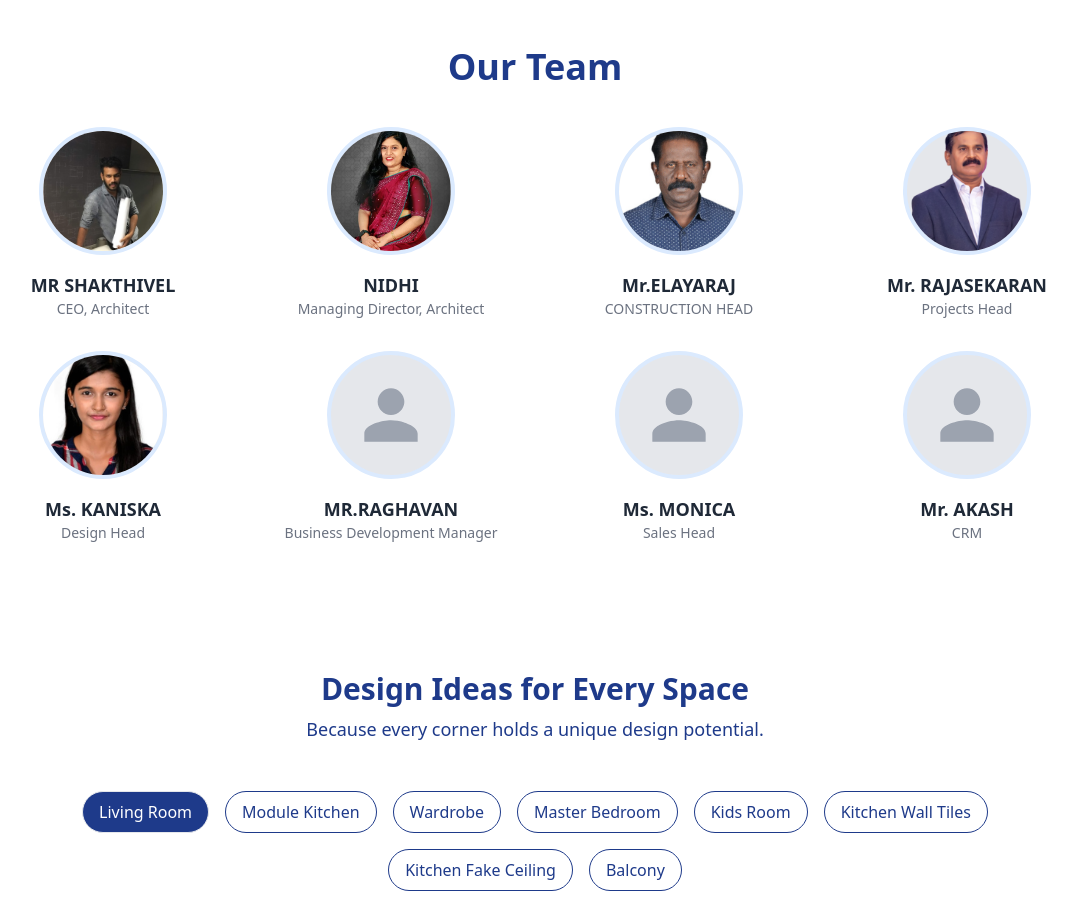
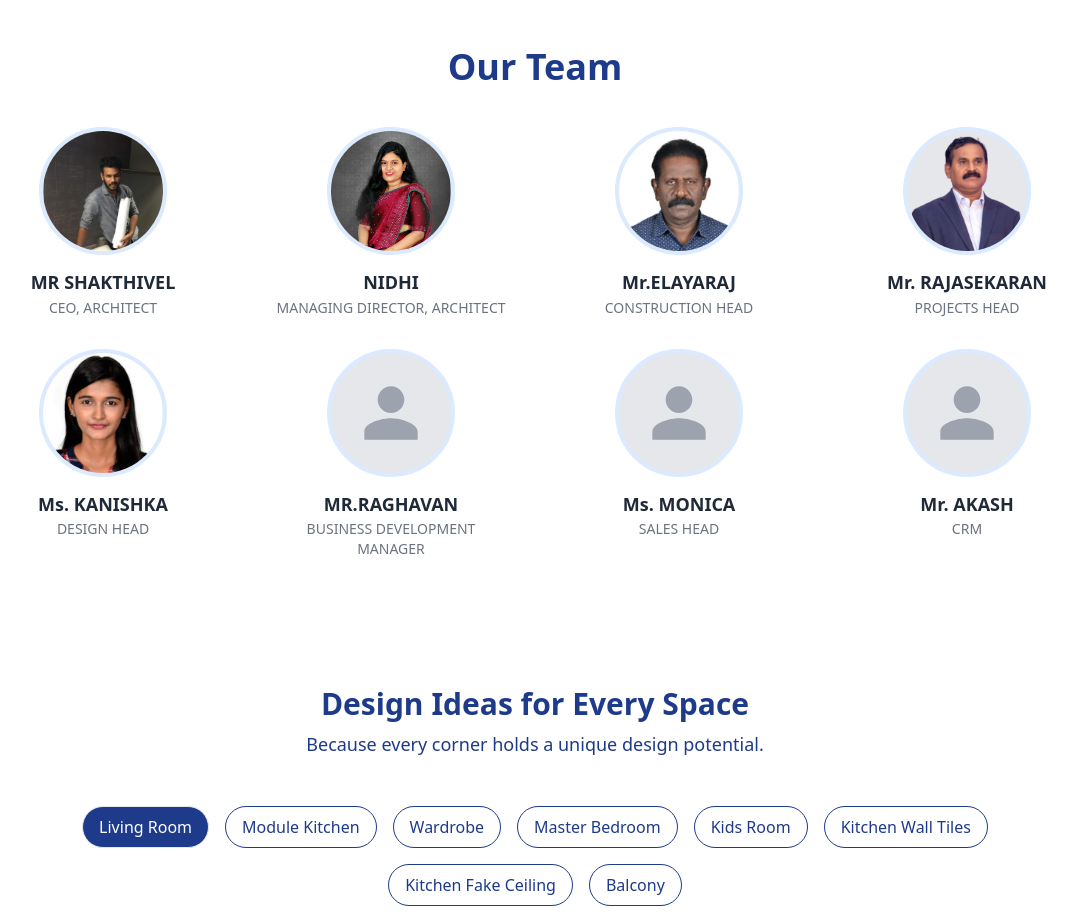
Before and after one commit to VidhunM/architect, a React (Vite) app: page / in a window 1280 px wide. Shown: the part 2600-3524 px from the top of the page, without its empty margins (105-1182 px from the left). Built offline with nearby package versions, Linux system fonts and the light colour scheme.

Commit message:
Update OurTeams.tsx

```diff
--- a/src/components/OurTeams.tsx
+++ b/src/components/OurTeams.tsx
@@ -22,7 +22,7 @@ const teamMembers: TeamMember[] = [
   },
   {
     name: 'Mr.ELAYARAJ',
-    title: 'CONSTRUCTION HEAD',
+    title: 'Construction Head',
     image: '/images/team/Picture2.png',
     details: 'Head of construction operations.',
   },
@@ -33,7 +33,7 @@ const teamMembers: TeamMember[] = [
     details: 'Oversees all projects.',
   },
   {
-    name: 'Ms. KANISKA',
+    name: 'Ms. KANISHKA',
     title: 'Design Head',
     image: '/images/team/Picture4.png',
     details: 'Head of design team.',
@@ -64,7 +64,9 @@ const OurTeam = () => {
   return (
     <section id="our-team" className="py-20 bg-white">
       <div className="max-w-6xl mx-auto px-4">
-        <h2 className="text-3xl md:text-4xl font-bold text-center mb-10 text-blue-900">Our Team</h2>
+        <h2 className="text-3xl md:text-4xl font-bold text-center mb-10 text-blue-900">
+          Our Team
+        </h2>
         <div className="grid grid-cols-2 sm:grid-cols-3 md:grid-cols-4 gap-6 md:gap-8">
           {teamMembers.map((member, idx) => (
             <div
@@ -72,16 +74,30 @@ const OurTeam = () => {
               className="flex flex-col items-center cursor-pointer group"
               onClick={() => setSelected(member)}
             >
-              <div className="w-28 h-28 md:w-32 md:h-32 rounded-full overflow-hidden bg-gray-200 flex items-center justify-center mb-4 border-4 border-blue-100 group-hover:border-blue-400 transition">
+              <div className="w-28 h-28 md:w-32 md:h-32 rounded-full overflow-hidden bg-gray-200 flex items-center justify-center mb-4 border-4 border-blue-100 group-hover:border-blue-400 transition shrink-0">
                 {member.image ? (
-                  <img src={member.image} alt={member.name} className="object-cover w-full h-full" />
+                  <img
+                    src={member.image}
+                    alt={member.name}
+                    className={`w-full h-full object-cover ${idx === 0 ? 'object-center' : 'object-top'}`}
+                  />
                 ) : (
-                  <svg className="w-16 h-16 text-gray-400" fill="currentColor" viewBox="0 0 24 24"><path d="M12 12c2.7 0 5-2.3 5-5s-2.3-5-5-5-5 2.3-5 5 2.3 5 5 5zm0 2c-3.3 0-10 1.7-10 5v3h20v-3c0-3.3-6.7-5-10-5z" /></svg>
+                  <svg
+                    className="w-16 h-16 text-gray-400"
+                    fill="currentColor"
+                    viewBox="0 0 24 24"
+                  >
+                    <path d="M12 12c2.7 0 5-2.3 5-5s-2.3-5-5-5-5 2.3-5 5 2.3 5 5 5zm0 2c-3.3 0-10 1.7-10 5v3h20v-3c0-3.3-6.7-5-10-5z" />
+                  </svg>
                 )}
               </div>
-              <div className="text-center">
-                <h3 className="font-semibold text-lg text-gray-800">{member.name}</h3>
-                <p className="text-sm text-gray-500">{member.title}</p>
+              <div className="text-center px-2">
+                <h3 className="font-semibold text-lg text-gray-800 leading-tight">
+                  {member.name}
+                </h3>
+                <p className="text-sm text-gray-500 leading-snug whitespace-normal break-words mt-1 uppercase">
+                  {member.title}
+                </p>
               </div>
             </div>
           ))}
@@ -99,15 +115,25 @@ const OurTeam = () => {
                 &times;
               </button>
               <div className="flex flex-col items-center">
-                <div className="w-24 h-24 rounded-full overflow-hidden bg-gray-200 mb-4">
+                <div className="w-24 h-24 rounded-full overflow-hidden bg-gray-200 mb-4 flex items-center justify-center">
                   {selected.image ? (
-                    <img src={selected.image} alt={selected.name} className="object-cover w-full h-full" />
+                    <img
+                      src={selected.image}
+                      alt={selected.name}
+                      className="w-full h-full object-cover object-top"
+                    />
                   ) : (
-                    <svg className="w-16 h-16 text-gray-400 mx-auto" fill="currentColor" viewBox="0 0 24 24"><path d="M12 12c2.7 0 5-2.3 5-5s-2.3-5-5-5-5 2.3-5 5 2.3 5 5 5zm0 2c-3.3 0-10 1.7-10 5v3h20v-3c0-3.3-6.7-5-10-5z" /></svg>
+                    <svg
+                      className="w-16 h-16 text-gray-400 mx-auto"
+                      fill="currentColor"
+                      viewBox="0 0 24 24"
+                    >
+                      <path d="M12 12c2.7 0 5-2.3 5-5s-2.3-5-5-5-5 2.3-5 5 2.3 5 5 5zm0 2c-3.3 0-10 1.7-10 5v3h20v-3c0-3.3-6.7-5-10-5z" />
+                    </svg>
                   )}
                 </div>
                 <h3 className="font-bold text-xl mb-1">{selected.name}</h3>
-                <p className="text-gray-600 mb-2">{selected.title}</p>
+                <p className="text-gray-600 mb-2 uppercase">{selected.title}</p>
                 {selected.details && (
                   <p className="text-gray-700 text-center">{selected.details}</p>
                 )}
```
